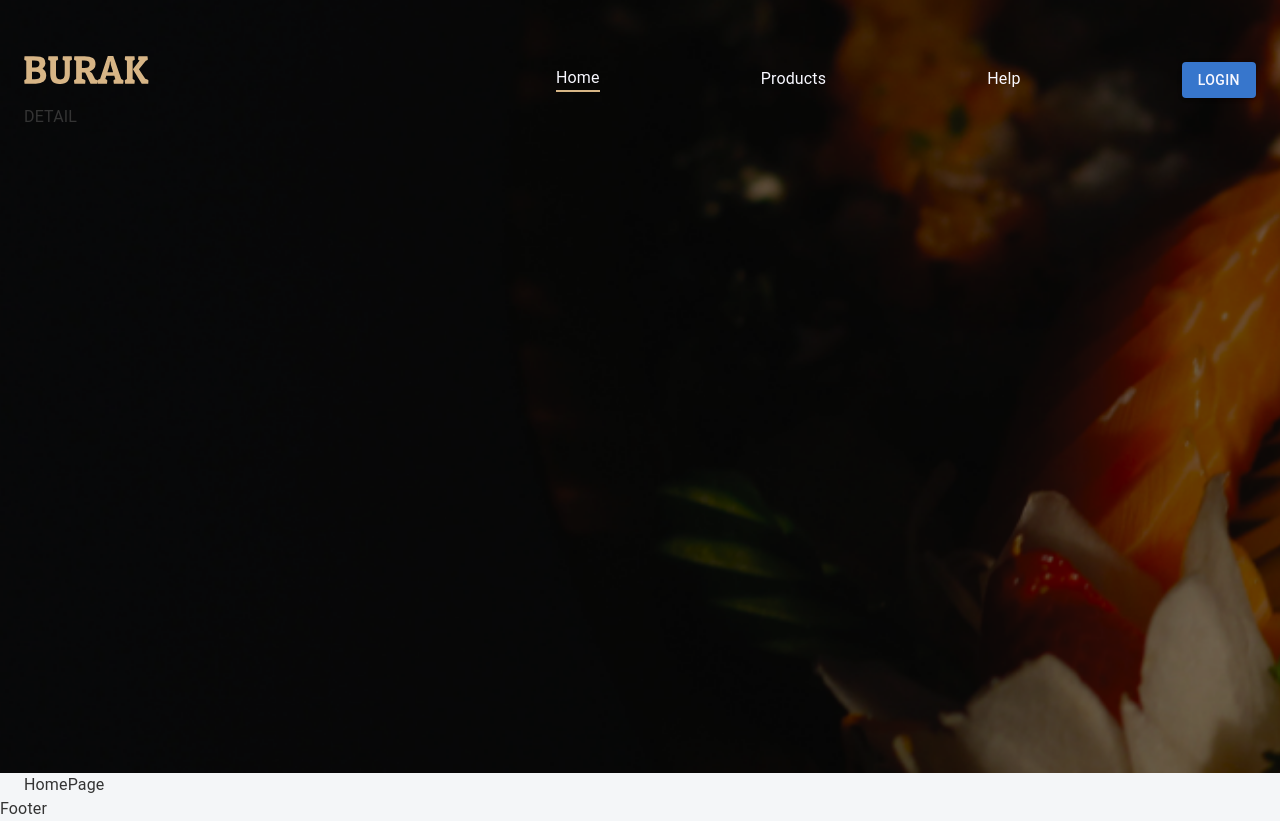
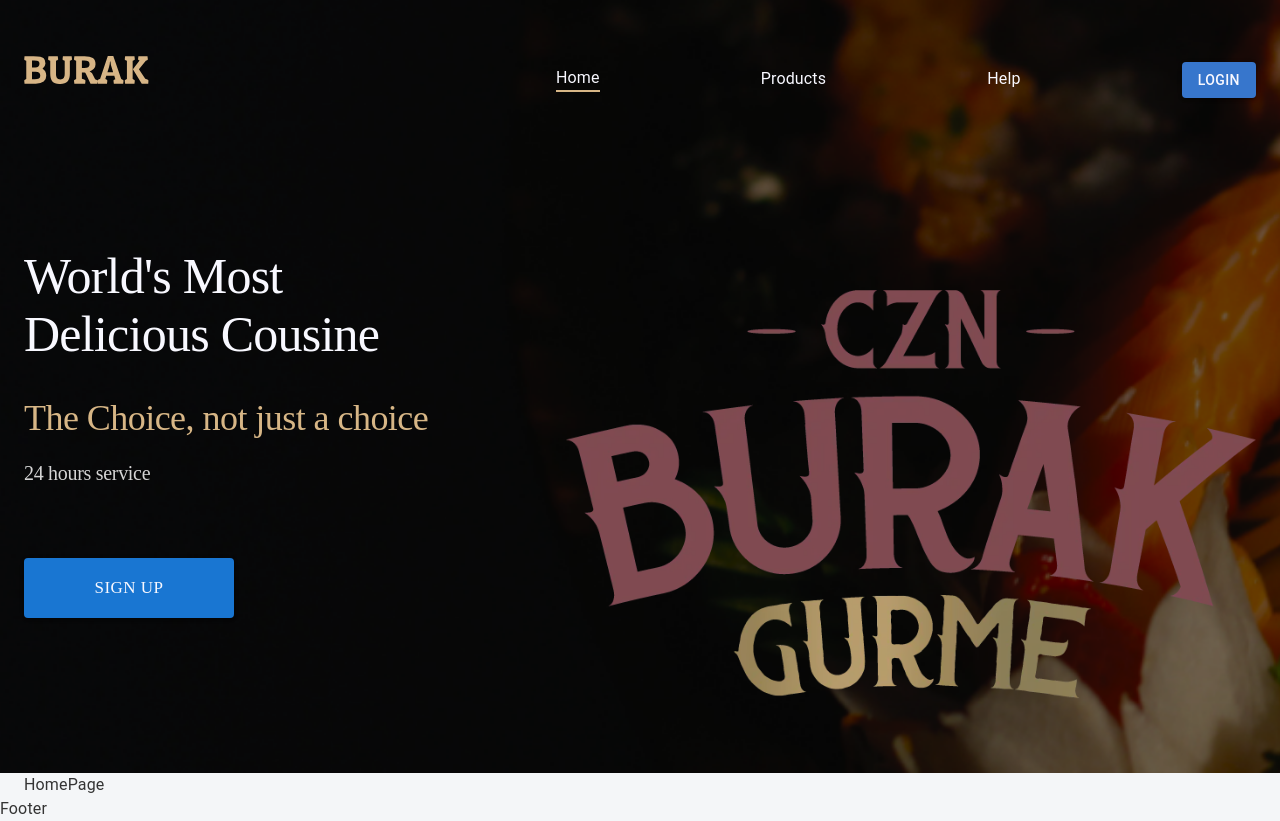
Before and after one commit to Siriuslicht/burak-react, a React (Create React App) app: page / in a window 1280 px wide. Built offline with nearby package versions, Linux system fonts and the light colour scheme.

Commit message:
fix: develop homeNavbar

```diff
--- a/src/app/components/headers/HomeNavbar.tsx
+++ b/src/app/components/headers/HomeNavbar.tsx
@@ -55,7 +55,26 @@
              )}
          </Stack>
          </Stack>
-         <Stack>DETAIL</Stack>
+         <Stack className={"header-frame"}>
+            <Stack className={"detail"}>
+                  <Box className={"head-main-txt"}>
+                     World's Most Delicious Cousine
+                  </Box>
+                  <Box className={"wel-txt"}> The Choice, not just a choice</Box>
+                  <Box className={"service-txt"}>24 hours service</Box>
+                  <Box className={"signup"}>
+                     {!authMember ? (
+                        <Button
+                        variant={"contained"} className={"signup-button"}>
+                           SIGN UP
+                        </Button>
+                     ) : null}
+                  </Box>
+            </Stack>
+            <Stack className={"logo-frame"}>
+                  <div className={"logo-img"}></div>
+            </Stack>
+         </Stack>
        </Container>
    </div>
 }
--- a/src/css/navbar.css
+++ b/src/css/navbar.css
@@ -74,3 +74,88 @@
 .home-navbar div.hover-line:after {
    transform-origin: 0% 50%;
 }
+
+.home-navbar .navbar-container .header-frame {
+      margin-top: 142px;
+      height: 462px;
+      display: flex;
+      flex-direction: row;
+      justify-content: space-between;
+}
+
+.home-navbar .navbar-container .header-frame .detail {
+   width: 510px;
+   display: flex;
+   flex-direction: column;
+}
+
+
+.home-navbar .navbar-container .header-frame .detail .head-main-txt{
+   width: 450px;
+   height: 150px;
+   font-family: "Roboto Serif";
+   font-size: 50px;
+   font-style: normal;
+   font-weight: 500;
+   line-height: normal;
+   letter-spacing: -0.75px;
+   color: #f8f8ff;
+}
+
+.home-navbar .navbar-container .header-frame .detail .wel-txt {
+   width: 510px;
+   height: 42px;
+   font-family: "Roboto Serif";
+   font-size: 36px;
+   font-style: normal;
+   font-weight: 400;
+   line-height: normal;
+   letter-spacing: -0.54px;
+   color: #d7b686;
+}
+
+.home-navbar .navbar-container .header-frame .detail .service-txt{
+   margin-top: 23px;
+   width: 153px;
+   height: 23px;
+   font-family: "Roboto Serif";
+   font-size: 20px;
+   font-style: normal;
+   font-weight: 400;
+   line-height: normal;
+   letter-spacing: -0.3px;
+   color: #d5d5d5;
+}
+
+.home-navbar .navbar-container .detail .signup {
+   margin-top: 73px;
+}
+
+.home-navbar .navbar-container .detail .signup .signup-button {
+   width: 210px;
+   height: 60px;
+   border-radius: 4px;
+   background-color: #1976d2;
+   text-align: center;
+   font-family: Poppins;
+   font-size: 17px;
+   font-style: normal;
+   font-weight: 400;
+   line-height: normal;
+   color: #f8f8ff;
+}
+
+.home-navbar .navbar-container .logo-frame {
+   margin-top: 43px;
+   width: 690px;
+   height: 419px;
+}
+
+.home-navbar .navbar-container .logo-frame .logo-img {
+   width: 100%;
+   height: 100%;
+   background: url("/public/img/logo.webp");
+   background-size: contain;
+   background-repeat: no-repeat;
+   filter: invert(25%);
+   }
```
